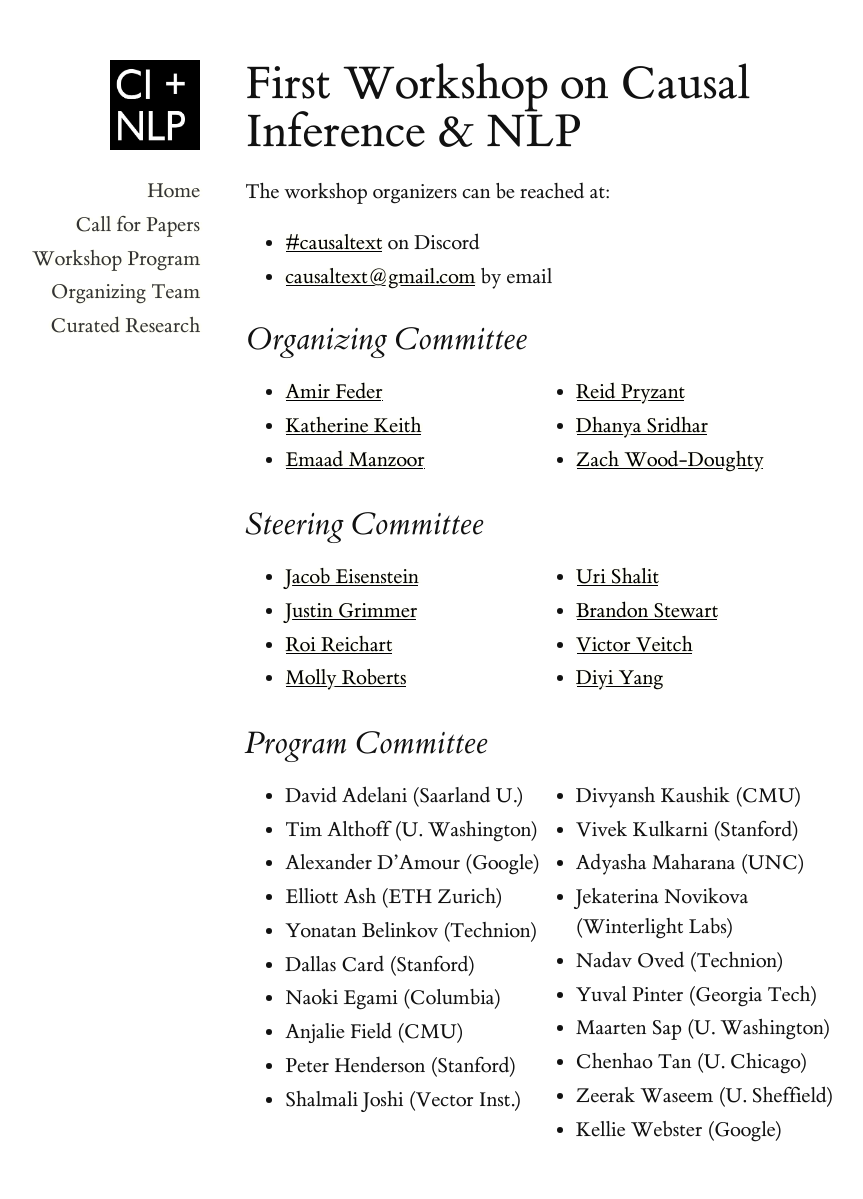
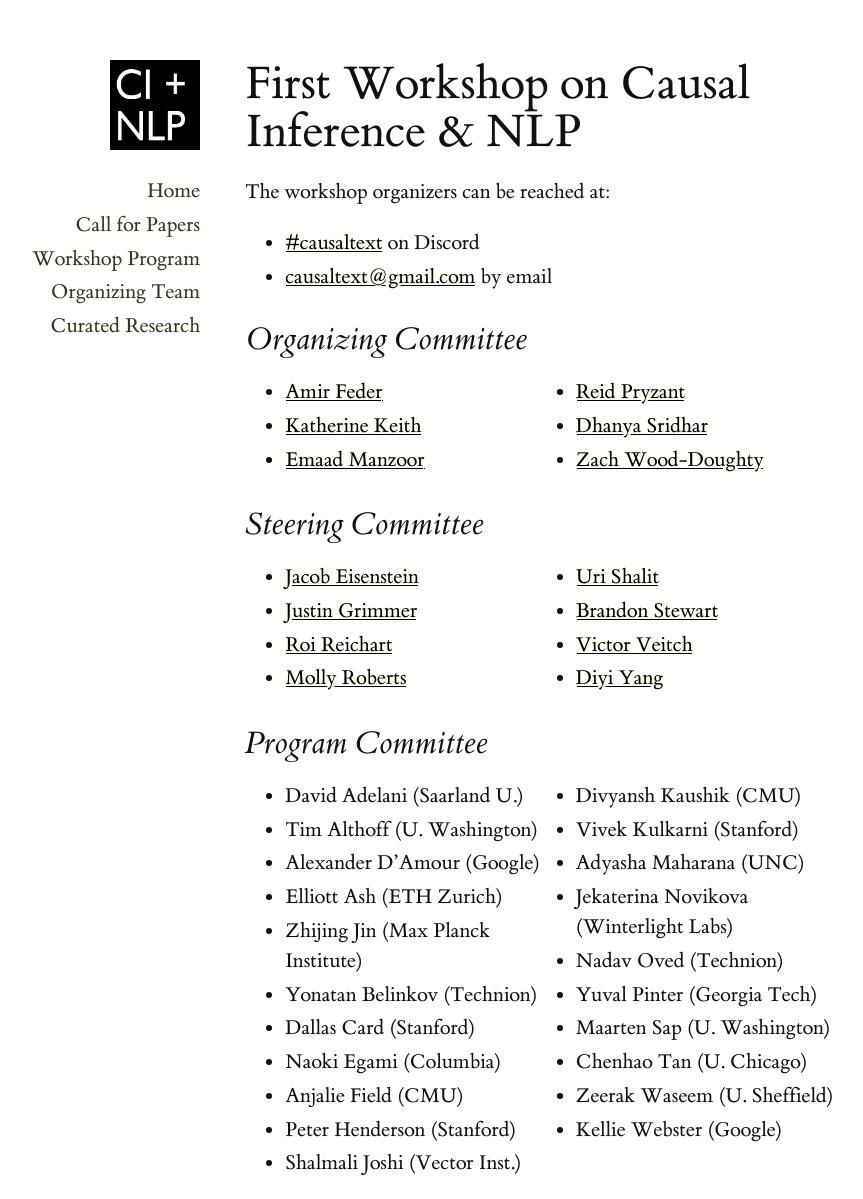
Before and after one commit to causaltext/causaltext.github.io, a Jekyll site: the page built from 2021/team.md, in a window 1280 px wide. Shown: the whole page, without its empty margins (211-1074 px from the left). Built offline with Jekyll 4.4.1, drawn with Linux system fonts in a browser that asks for light colours; before the commit the page ends 1166 px from its top, so only the background shows below that.

Commit message:
Add Zhijing

```diff
--- a/2021/team.md
+++ b/2021/team.md
@@ -41,6 +41,7 @@ The workshop organizers can be reached at:
   * Tim Althoff (U. Washington)
   * Alexander D’Amour (Google)
   * Elliott Ash (ETH Zurich)
+  * Zhijing Jin (Max Planck Institute)
   * Yonatan Belinkov (Technion)
   * Dallas Card (Stanford)
   * Naoki Egami (Columbia)
```
